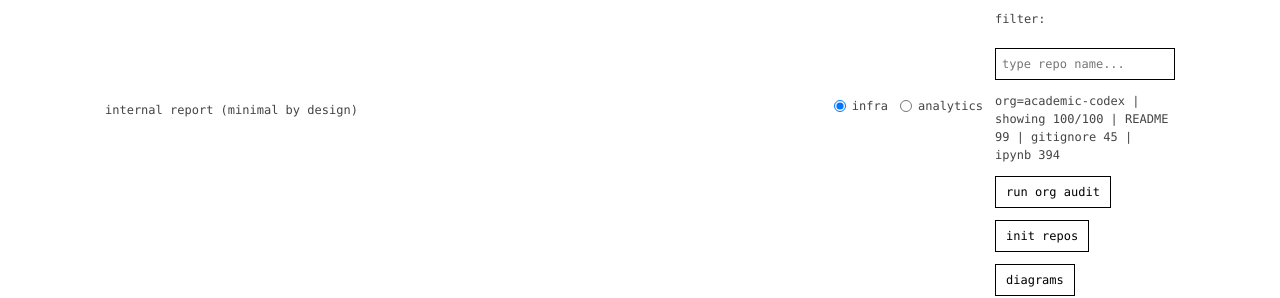
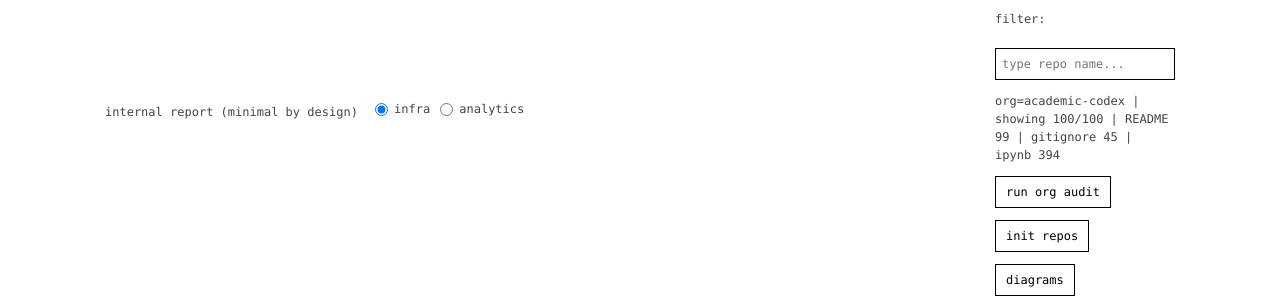
Before and after one commit to naavilam/naavilam.github.io, a Jekyll site: the page built from pages/audit.html, in a window 1280 px wide. Shown: the part 193-491 px from the top of the page. Built offline with Jekyll 4.4.1, drawn with Linux system fonts in a browser that asks for light colours; nearby versions of some CDN libraries; comment, search, counter and statistics services are not loaded.

Commit message:
Update files

```diff
--- a/pages/audit.html
+++ b/pages/audit.html
@@ -220,7 +220,7 @@ description: Internal repository report
 
     <div class="audit-bar">
 
-        <div class="audit-muted audit-headline">
+        <div class="audit-muted ">
             <span>internal report (minimal by design)</span>
 
             <span class="audit-radio" id="auditMode">
```
